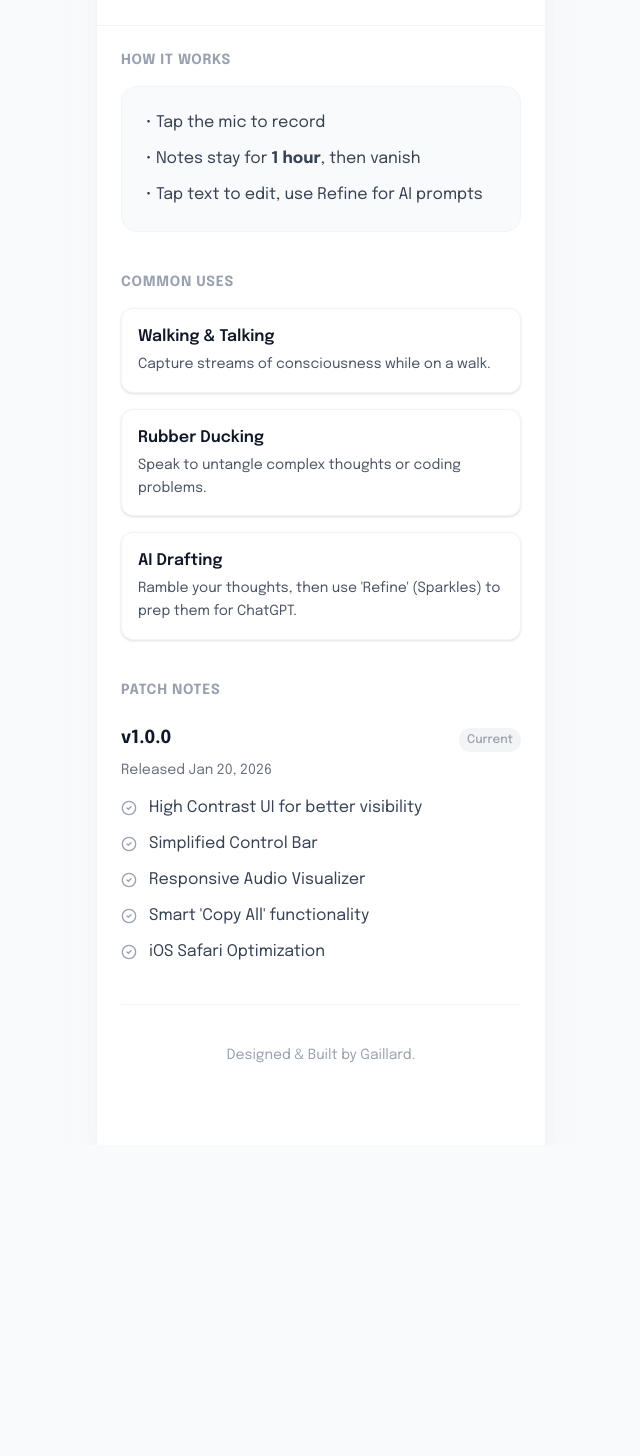
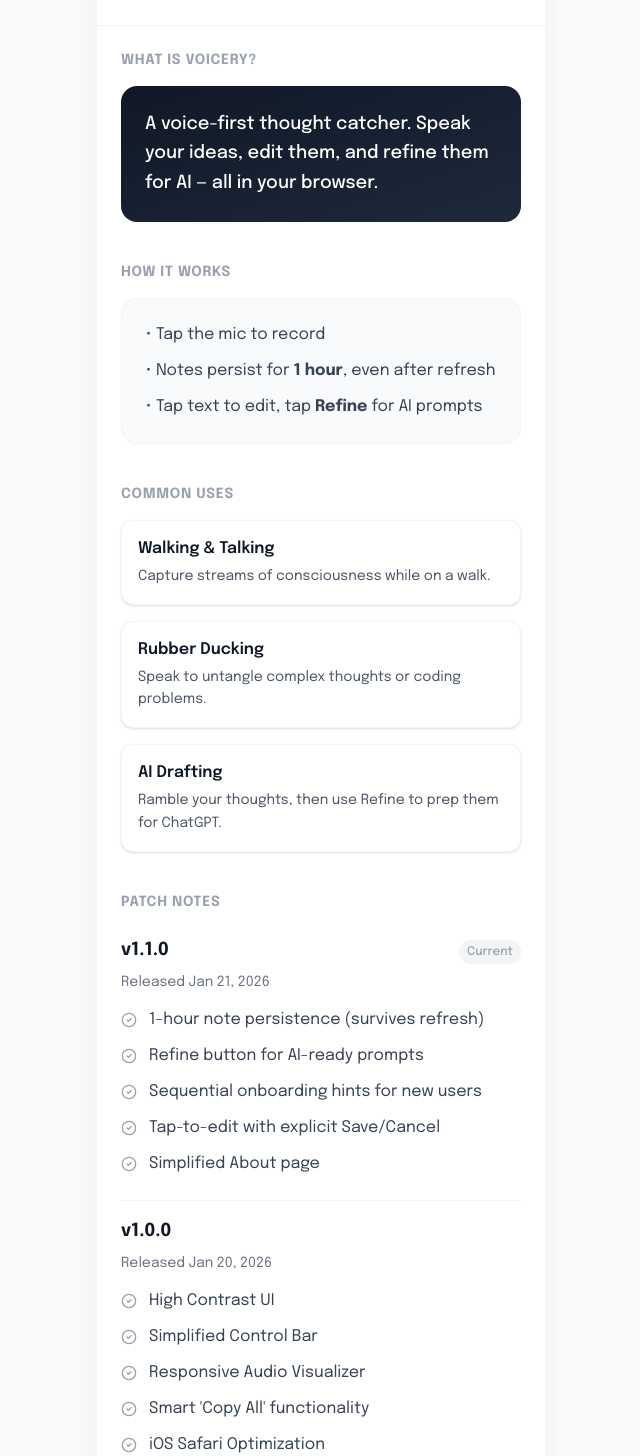
Before and after one commit to berrybrightson1/Voicery, a Next.js app: page /about in a window 1280 px wide. Shown: the part 54-1510 px from the top of the page, without its empty margins (319-959 px from the left). Before the commit the page ends 1199 px from the top, so only its background shows below. Built offline with nearby package versions, Linux system fonts and the light colour scheme.

Commit message:
feat: Add What is Voicery section, update patch notes to v1.1.0

```diff
--- a/src/app/about/page.tsx
+++ b/src/app/about/page.tsx
@@ -22,14 +22,24 @@
                 {/* Content */}
                 <div className="flex-1 overflow-y-auto p-6 space-y-10 pb-20">
 
+                    {/* What is Voicery */}
+                    <section className="space-y-4">
+                        <h2 className="text-sm font-bold uppercase tracking-wider text-gray-400">What is Voicery?</h2>
+                        <div className="bg-gradient-to-br from-gray-900 to-gray-800 rounded-2xl p-6 text-white">
+                            <p className="text-lg font-medium leading-relaxed">
+                                A voice-first thought catcher. Speak your ideas, edit them, and refine them for AI — all in your browser.
+                            </p>
+                        </div>
+                    </section>
+
                     {/* How it Works */}
                     <section className="space-y-4">
                         <h2 className="text-sm font-bold uppercase tracking-wider text-gray-400">How it Works</h2>
                         <div className="bg-gray-50 rounded-2xl p-6 border border-gray-100">
                             <ul className="space-y-3 text-gray-700">
                                 <li>• Tap the mic to record</li>
-                                <li>• Notes stay for <strong>1 hour</strong>, then vanish</li>
-                                <li>• Tap text to edit, use Refine for AI prompts</li>
+                                <li>• Notes persist for <strong>1 hour</strong>, even after refresh</li>
+                                <li>• Tap text to edit, tap <strong>Refine</strong> for AI prompts</li>
                             </ul>
                         </div>
                     </section>
@@ -40,7 +50,7 @@
                         <div className="grid grid-cols-1 gap-4">
                             <UseItem title="Walking & Talking" desc="Capture streams of consciousness while on a walk." />
                             <UseItem title="Rubber Ducking" desc="Speak to untangle complex thoughts or coding problems." />
-                            <UseItem title="AI Drafting" desc="Ramble your thoughts, then use 'Refine' (Sparkles) to prep them for ChatGPT." />
+                            <UseItem title="AI Drafting" desc="Ramble your thoughts, then use Refine to prep them for ChatGPT." />
                         </div>
                     </section>
 
@@ -50,13 +60,26 @@
 
                         <div className="space-y-2">
                             <div className="flex items-baseline justify-between">
-                                <h3 className="font-bold text-lg text-gray-900">v1.0.0</h3>
+                                <h3 className="font-bold text-lg text-gray-900">v1.1.0</h3>
                                 <span className="text-xs font-medium text-gray-400 bg-gray-100 px-2 py-1 rounded-full">Current</span>
                             </div>
+                            <p className="text-sm text-gray-500 pb-2">Released Jan 21, 2026</p>
+
+                            <ul className="space-y-3">
+                                <PatchItem text="1-hour note persistence (survives refresh)" />
+                                <PatchItem text="Refine button for AI-ready prompts" />
+                                <PatchItem text="Sequential onboarding hints for new users" />
+                                <PatchItem text="Tap-to-edit with explicit Save/Cancel" />
+                                <PatchItem text="Simplified About page" />
+                            </ul>
+                        </div>
+
+                        <div className="space-y-2 pt-4 border-t border-gray-100">
+                            <h3 className="font-bold text-lg text-gray-900">v1.0.0</h3>
                             <p className="text-sm text-gray-500 pb-2">Released Jan 20, 2026</p>
 
                             <ul className="space-y-3">
-                                <PatchItem text="High Contrast UI for better visibility" />
+                                <PatchItem text="High Contrast UI" />
                                 <PatchItem text="Simplified Control Bar" />
                                 <PatchItem text="Responsive Audio Visualizer" />
                                 <PatchItem text="Smart 'Copy All' functionality" />
```
